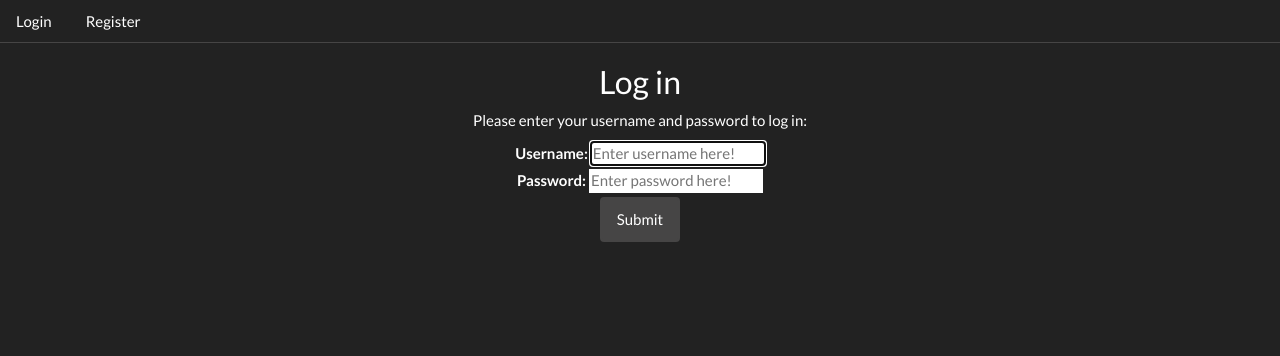
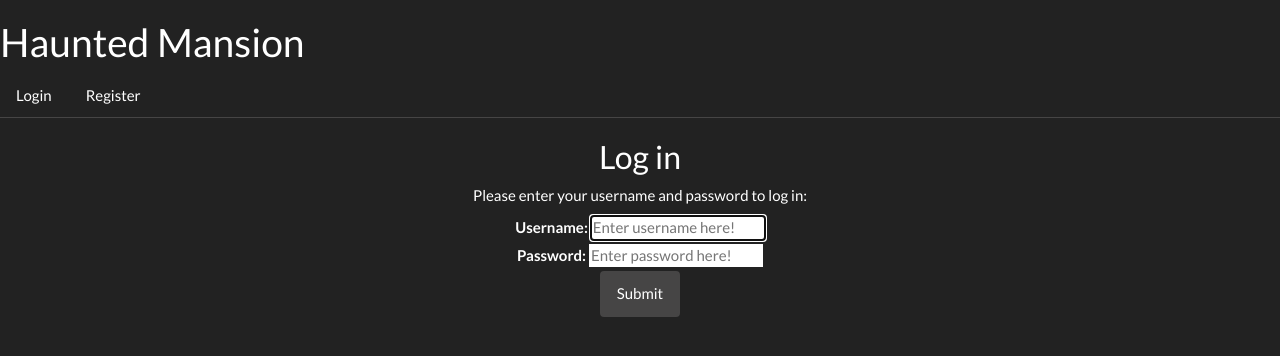
Before and after one commit to gundter/personal_project, a website: page views/index.html in a window 1280 px wide. Drawn offline with Linux system fonts and the light colour scheme.

Commit message:
changes title in index.html and adds h1 tag to index.html

```diff
--- a/views/index.html
+++ b/views/index.html
@@ -2,13 +2,15 @@
 <html ng-app="myApp">
 <head lang="en">
     <meta charset="UTF-8">
-    <title>Dungeon Crawler</title>
+    <title>Haunted Mansion</title>
 
     <link rel="stylesheet" href="/vendors/bootstrap/dist/css/bootstrap.min.css"/>
     <link rel="stylesheet" href="/stylesheets/bootstrap.theme.min.css"/>
     <link rel="stylesheet" href="/stylesheets/stylesheet.css"/>
 </head>
 <body>
+
+    <h1>Haunted Mansion</h1>
 
     <main ng-view></main>
 
@@ -25,6 +27,7 @@
     <script type="text/javascript" src="/javascripts/combat.js"></script>
     <script type="text/javascript" src="/javascripts/win.js"></script>
     <script type="text/javascript" src="/javascripts/lose.js"></script>
+    <script type="text/javascript" src="/javascripts/howToPlay.js"></script>
     <!-- End Scripts -->
 </body>
 </html>
```
